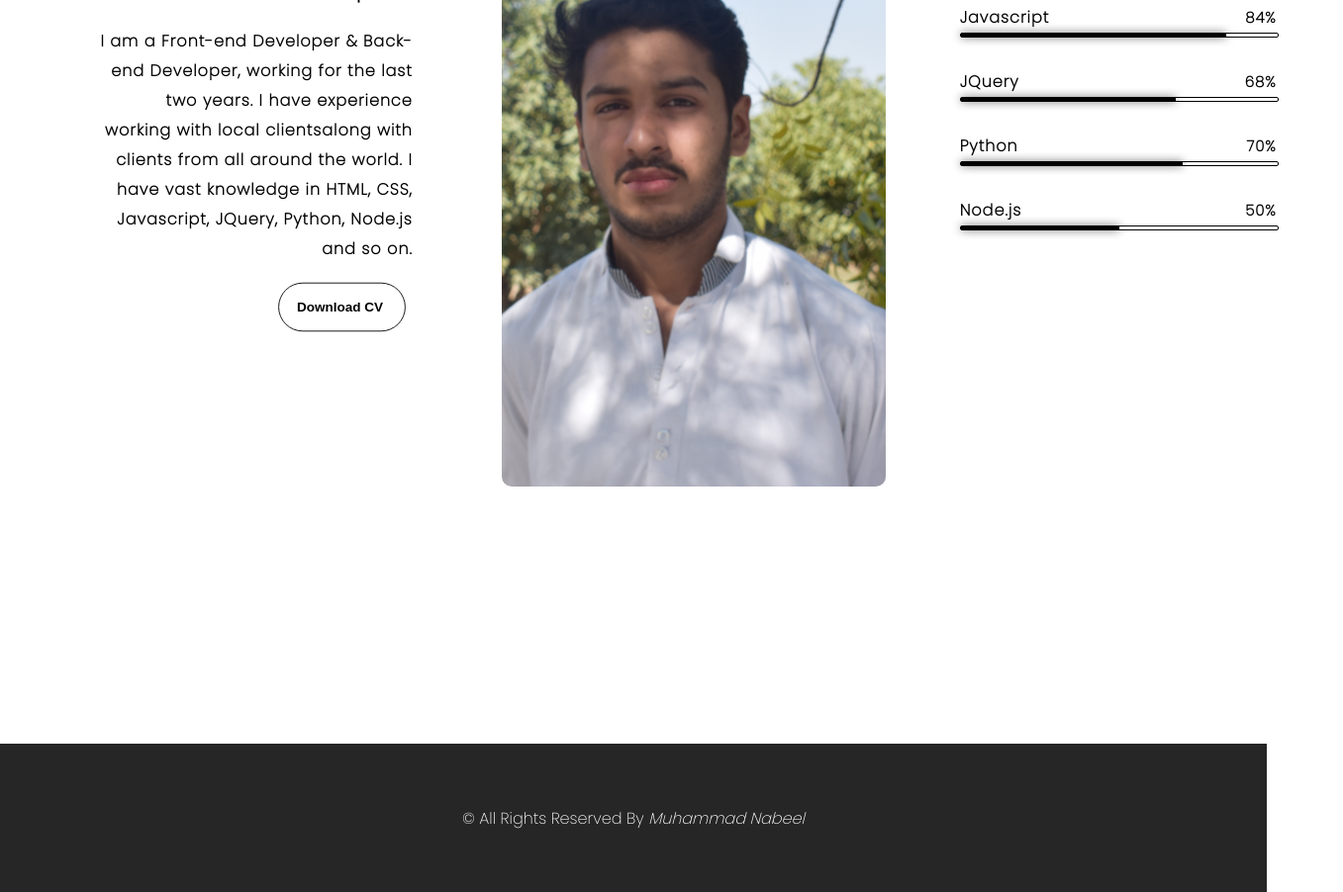
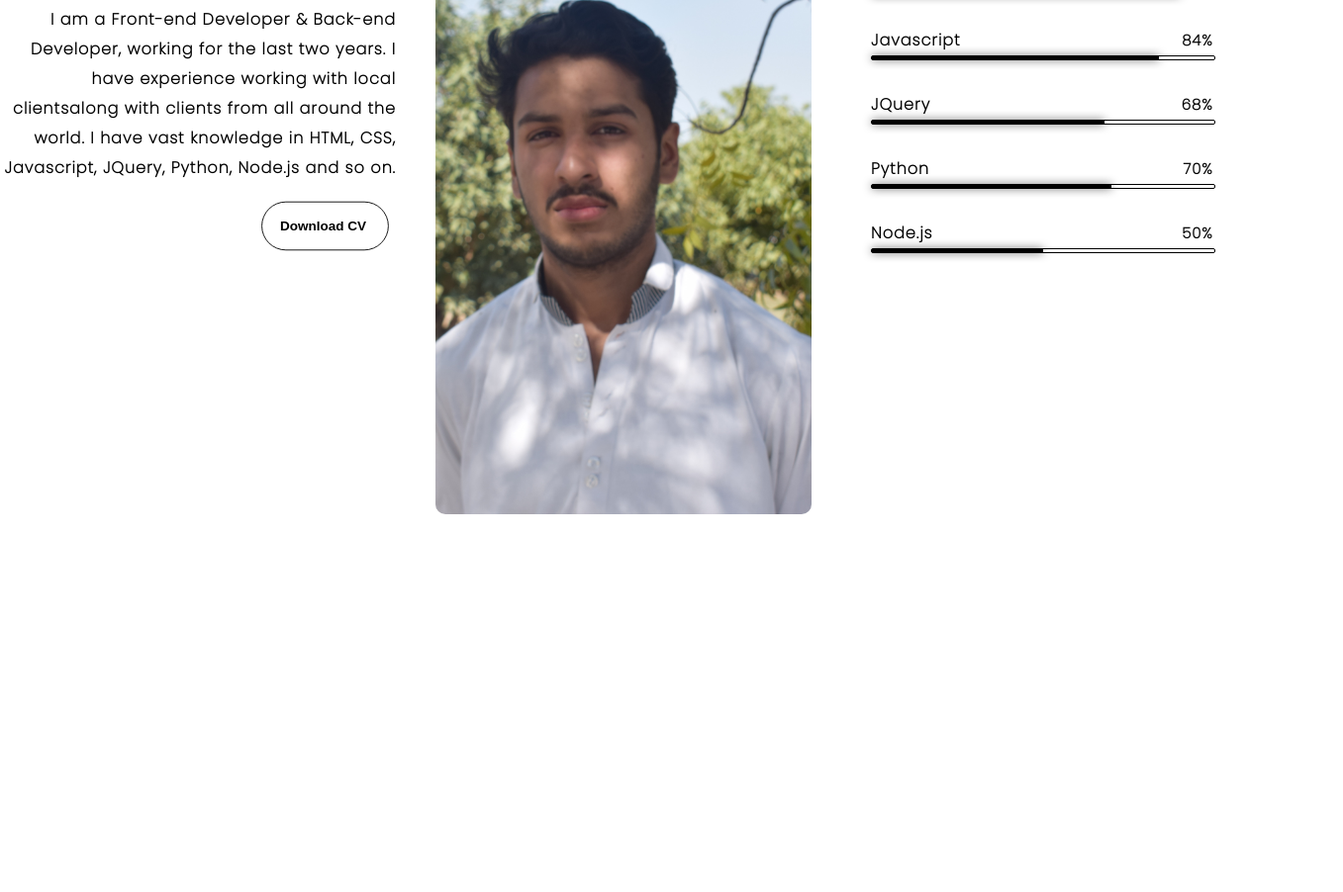
Before and after one commit to badboy-seventeen/responsive-portfolio, a plain HTML site: page index.html in a window 1280 px wide. Shown: the part 1048-1950 px from the top of the page at 99% size, 1357 px wide, since content can reach past the window. After the commit the page ends 1856 px from the top, so only its background shows below. Drawn offline with nearby package versions, Linux system fonts and the light colour scheme.

Commit message:
Abou Section Changed to Grid

```diff
--- a/about-lg.css
+++ b/about-lg.css
@@ -1,25 +1,21 @@
 #about {
-    display: flex;
+    display: grid;
+    grid-template-columns: 1fr 1fr 1fr;
+    grid-auto-rows: 100vh;
+    grid-column-gap: 40px;
     width: 100vw;
     height: 100vh;
-    margin: 100px 6%;
-    align-content: center;
-}
-
-.about-image {
-    margin: 0 70px;
-    height: 100vh;
+    margin: 10% 0;
 }
 
 .about-image img {
     border-radius: 10px;
+    width: 95%;
     height: 80%;
 }
 
 .about-content {
     text-align: right;
-    padding: 20px;
-    width: 25%;
 }
 
 .about-content button {
@@ -44,9 +40,7 @@
 
 .about-skills {
     text-align: left;
-    padding: 5px;
-    width: 25%;
-    clear: both;
+    width: 27vw;
 }
 
 .progress-bar {
--- a/about-sm.css
+++ b/about-sm.css
@@ -1,42 +1,35 @@
 #about {
-    position: absolute;
-    flex-direction: column;
-    margin: 20px 0;
-    padding: 0;
-    box-sizing: border-box;
-    width: 80vw;
-
+    grid-template-columns: 1fr;
+    grid-column-gap: 0px;
+    grid-row-gap: 0px;
 }
 
 .about-image {
     position: relative;
     height: 100vh;
-    width: 100vw;
-    margin: 20px 0;
 }
 
 .about-image img {
-    position: relative;
-    top: 50%;
-    left: 50%;
-    transform: translate(-50%, -50%);
-    border-radius: 10px;
-    width: 95%;
-    height: 90%;
+    border-radius: 0;
+    width: 100%;
+    height: 100%;
 }
 
 .about-content {
-    position: relative;
-    font-size: 15px;
+    font-size: 12px;
     text-align: center;
-    width: 110%;
+    width: 100%;
 }
 
 .about-skills {
-    padding: 0 0 0 9%;
-    width: 100%;
+    padding: 20px 10px;
+    width: 95vw;
 }
 
-.about-skills h1{
+.about-skills h1 {
     text-align: center;
 }
+
+.about-content button {
+    margin: 20% 0;
+}
--- a/index.html
+++ b/index.html
@@ -78,9 +78,9 @@
             </div>
         </div>
     </div>
-    <footer>
+    <!-- <footer>
         <div>&copy; All Rights Reserved By <a href="#">Muhammad Nabeel</a></div>
-    </footer>
+    </footer> -->
 
     <!-- <script src="node_modules\particles.js\particles.js"></script> -->
     <script src="https://code.jquery.com/jquery-3.3.1.min.js" integrity="sha256-FgpCb/KJQlLNfOu91ta32o/NMZxltwRo8QtmkMRdAu8="
--- a/master.css
+++ b/master.css
@@ -12,11 +12,6 @@ body {
     overflow-x: hidden;
 }
 
-#blog {
-    color: #000;
-    padding: 50px;
-    font-weight: bold;
-}
 
 .text {
     line-height: 30px;
```
